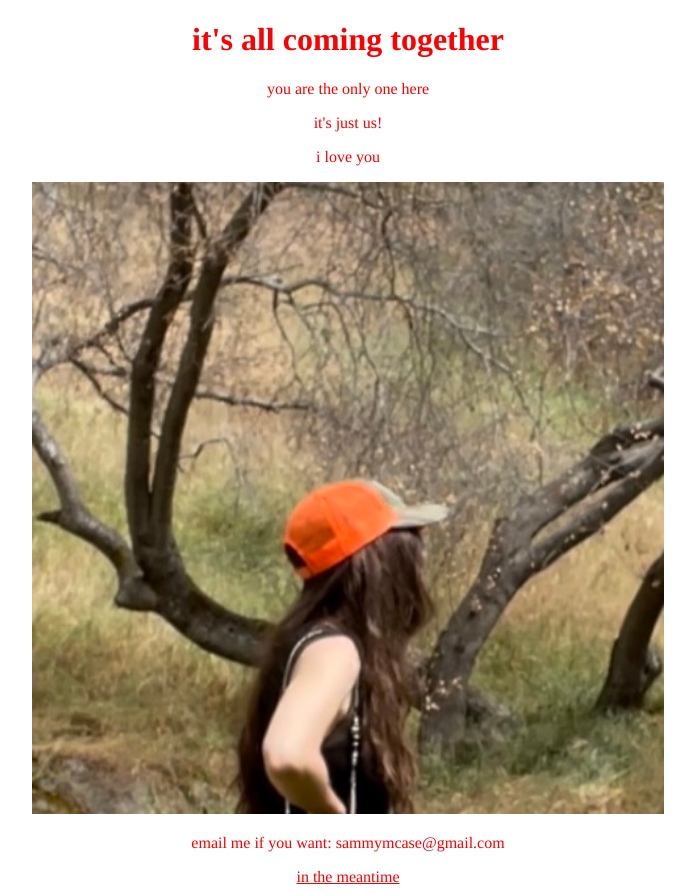
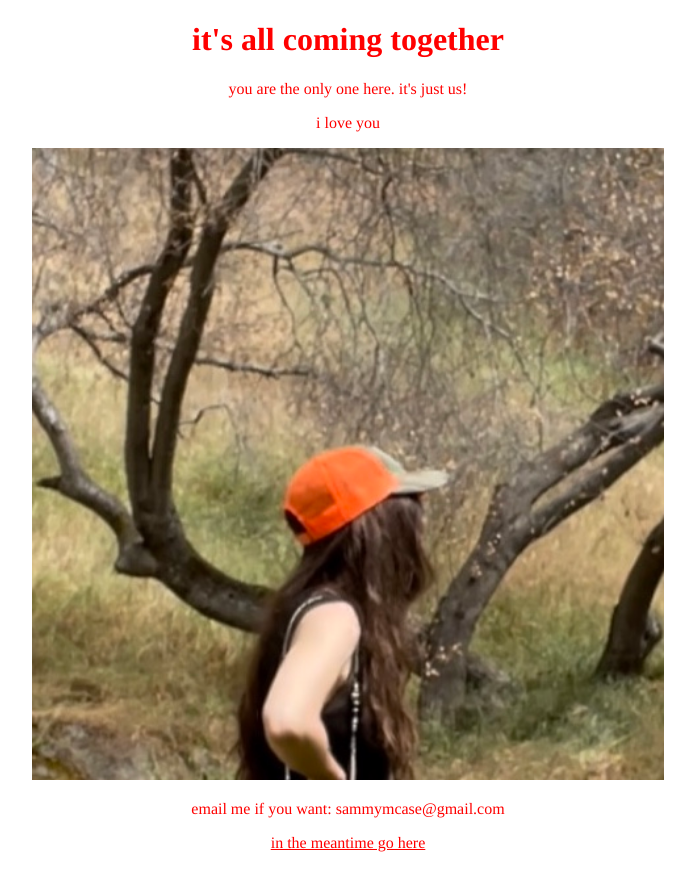
Before and after one commit to sammymcase22/sammymcase22.github.io, a plain HTML site: page index.html in a window 1280 px wide. Shown: the whole page, without its empty margins (292-987 px from the left). After the commit the page ends 860 px from the top, so only its background shows below. Drawn offline with Linux system fonts and the light colour scheme.

Commit message:
Update index.html

```diff
--- a/index.html
+++ b/index.html
@@ -12,8 +12,7 @@
   <body>
     <h1> <center> it's all coming together </center> </h1>
 
-    <p> <center> you are the only one here </center> </p>
-    <p> <center> it's just us! </center> </p>
+    <p> <center> you are the only one here. it's just us! </center> </p>
      <p> <center> i love you </center> </p>
 <center>
     <img src="/picofme.jpg"
@@ -23,7 +22,7 @@
 <br>
   <p> <center> email me if you want: sammymcase@gmail.com </center> </p>
 
-<a href="everyday.html" style="color:red">in the meantime</a>
+<a href="everyday.html" style="color:red">in the meantime go here</a>
 </body>
 
 </html>
```
